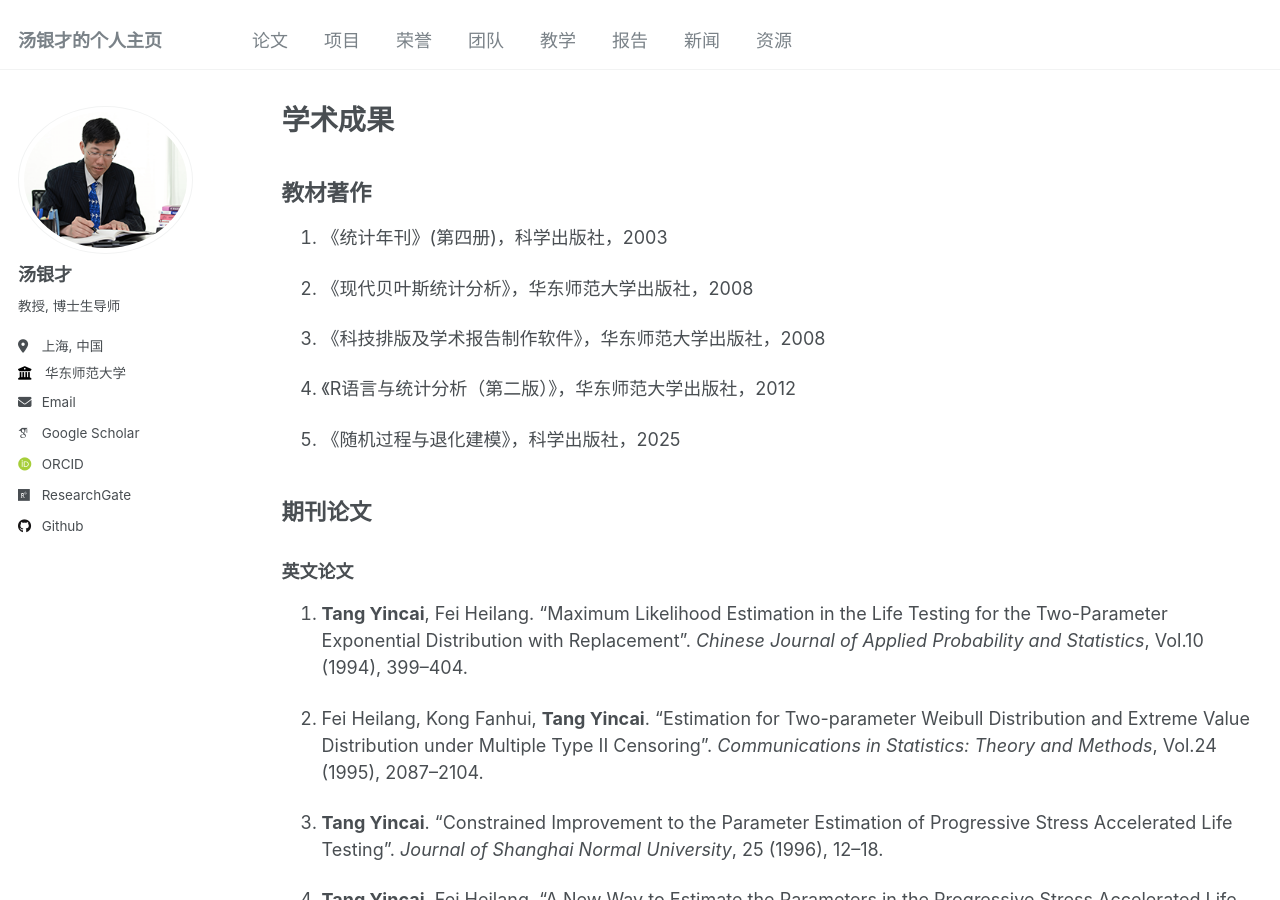
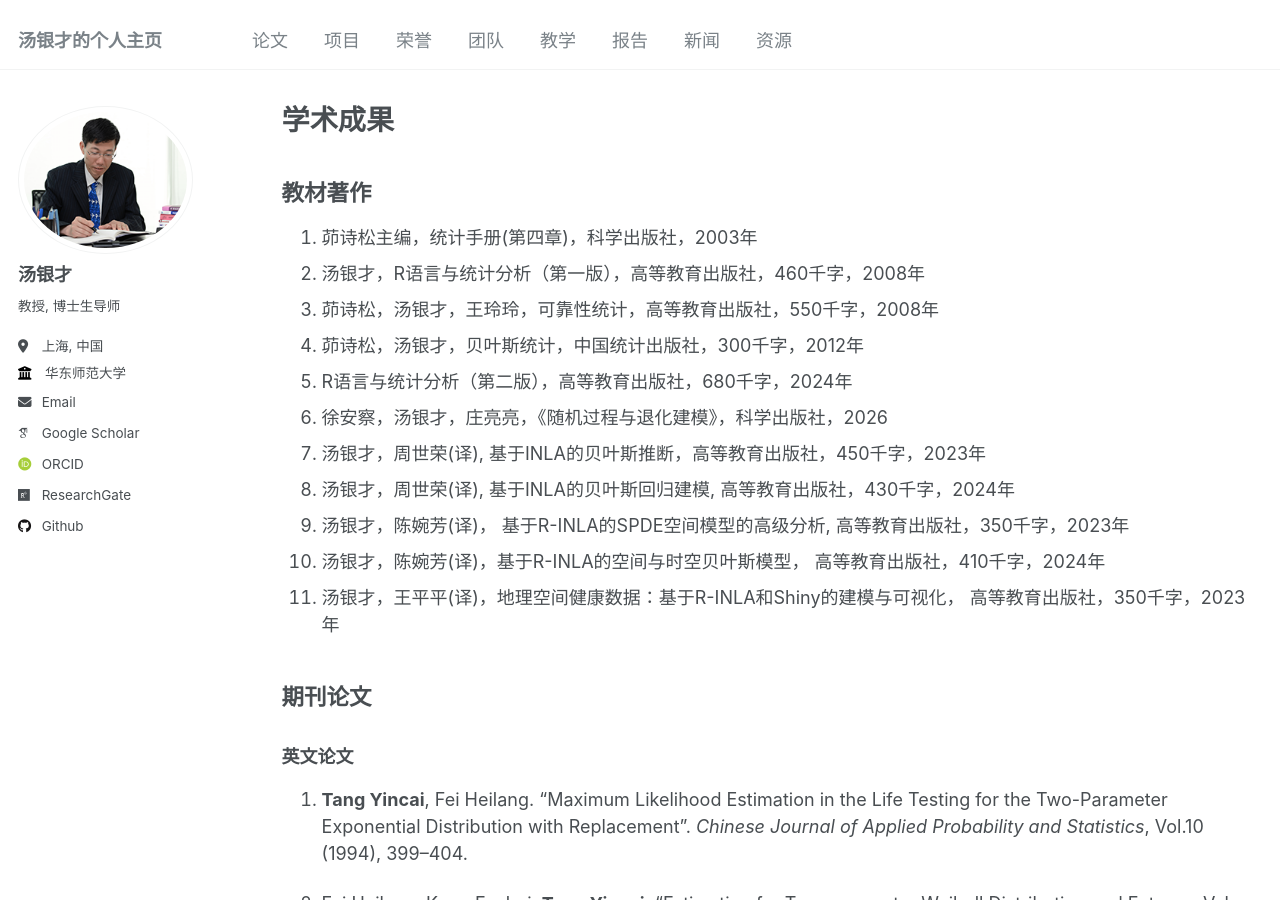
Before and after one commit to tangyc8866/tangyc8866.github.io, a Jekyll site: the page built from _pages/publications.md, in a window 1280 px wide and 900 px high. Built offline with Jekyll 4.4.1, drawn with Linux system fonts in a browser that asks for light colours; some web fonts are replaced.

Commit message:
Update publications.md

```diff
--- a/_pages/publications.md
+++ b/_pages/publications.md
@@ -8,15 +8,17 @@ author_profile: true
 
 ## 教材著作
 
-1. 《统计年刊》(第四册)，科学出版社，2003
-
-2. 《现代贝叶斯统计分析》，华东师范大学出版社，2008
-
-3. 《科技排版及学术报告制作软件》，华东师范大学出版社，2008
-
-4. 《R语言与统计分析（第二版）》，华东师范大学出版社，2012
-
-5. 《随机过程与退化建模》，科学出版社，2025
+1. 茆诗松主编，统计手册(第四章)，科学出版社，2003年
+2. 汤银才，R语言与统计分析（第一版），高等教育出版社，460千字，2008年
+3. 茆诗松，汤银才，王玲玲，可靠性统计，高等教育出版社，550千字，2008年
+4. 茆诗松，汤银才，贝叶斯统计，中国统计出版社，300千字，2012年
+5. R语言与统计分析（第二版），高等教育出版社，680千字，2024年
+6. 徐安察，汤银才，庄亮亮，《随机过程与退化建模》，科学出版社，2026
+7. 汤银才，周世荣(译), 基于INLA的贝叶斯推断，高等教育出版社，450千字，2023年
+8. 汤银才，周世荣(译), 基于INLA的贝叶斯回归建模, 高等教育出版社，430千字，2024年
+9. 汤银才，陈婉芳(译)， 基于R-INLA的SPDE空间模型的高级分析, 高等教育出版社，350千字，2023年
+10. 汤银才，陈婉芳(译)，基于R-INLA的空间与时空贝叶斯模型， 高等教育出版社，410千字，2024年
+11. 汤银才，王平平(译)，地理空间健康数据：基于R-INLA和Shiny的建模与可视化， 高等教育出版社，350千字，2023年
 
 
 ## 期刊论文
```
